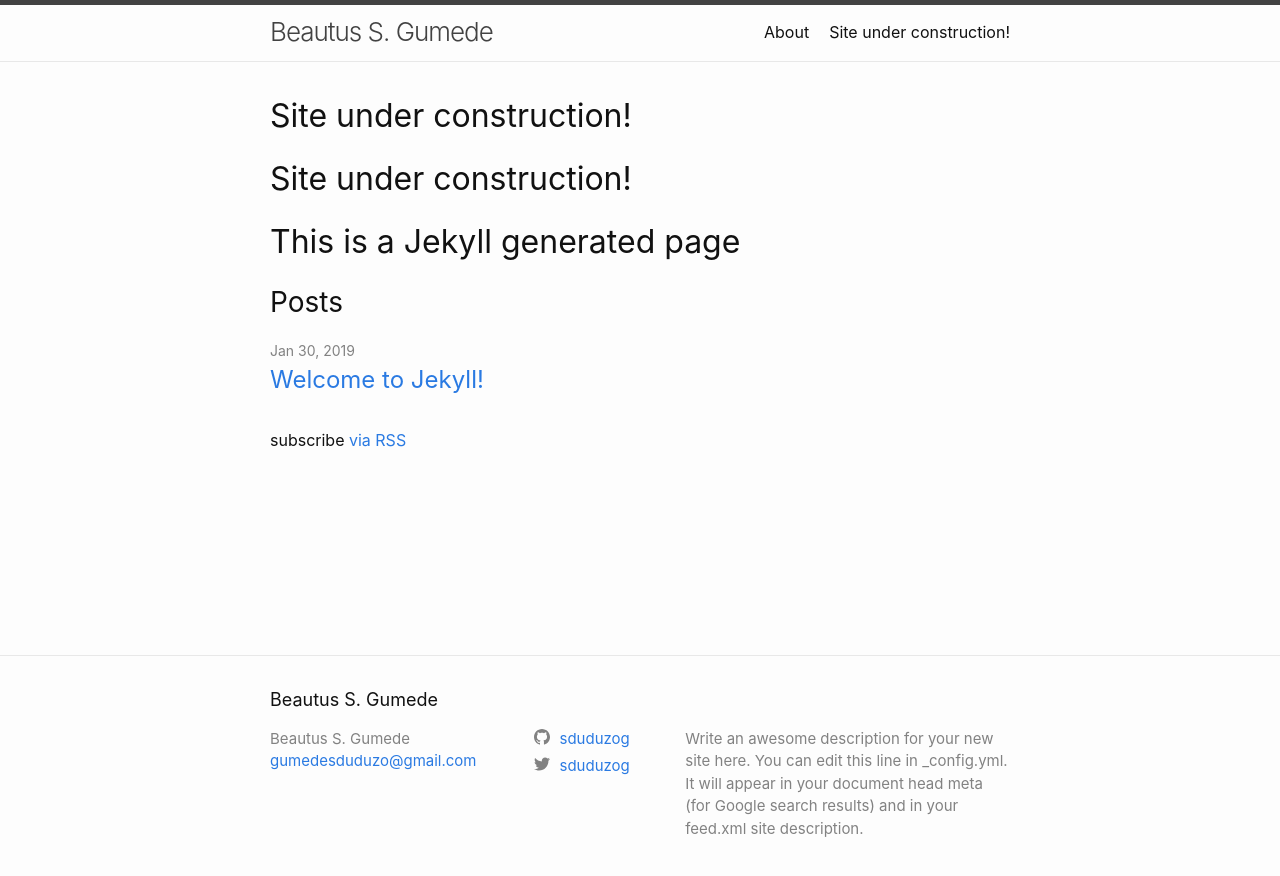
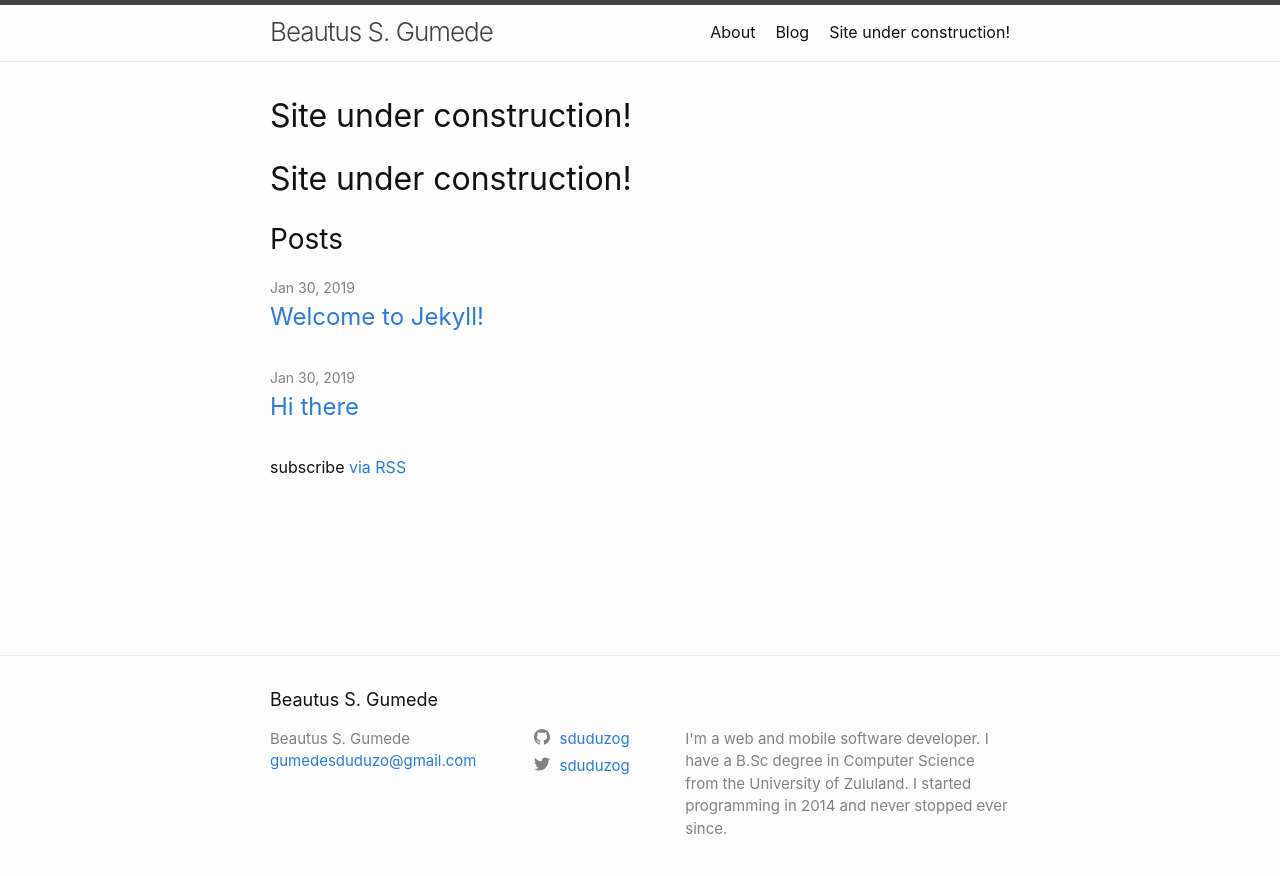
Before and after one commit to sduduzog/sduduzog.github.io, a Jekyll site: the page built from index.md, in a window 1280 px wide. Shown: the top 876 px of the page. Built offline with Jekyll 4.4.1, drawn with Linux system fonts in a browser that asks for light colours; our own code applies the rules of GitHub Pages for plain Markdown files.

Commit message:
some changes in config

```diff
--- a/_config.yml
+++ b/_config.yml
@@ -16,9 +16,8 @@
 title: Beautus S. Gumede
 email: gumedesduduzo@gmail.com
 description: >- # this means to ignore newlines until "baseurl:"
-  Write an awesome description for your new site here. You can edit this
-  line in _config.yml. It will appear in your document head meta (for
-  Google search results) and in your feed.xml site description.
+  I'm a web and mobile software developer. I have a B.Sc degree in Computer Science from
+  the University of Zululand. I started programming in 2014 and never stopped ever since.
 baseurl: '' # the subpath of your site, e.g. /blog
 url: '' # the base hostname & protocol for your site, e.g. http://example.com
 twitter_username: sduduzog
--- /dev/null
+++ b/_posts/2019-01-30-This-is-a-test.markdown
@@ -0,0 +1,4 @@
+---
+layout: post
+title: Hi there
+---
--- a/assets/main.scss
+++ b/assets/main.scss
@@ -2,4 +2,5 @@
 # Only the main Sass file needs front matter (the dashes are enough)
 ---
 
-@import "minima";
+@import 'minima';
+@import 'styles';
--- a/index.md
+++ b/index.md
@@ -6,5 +6,3 @@
 ---
 
 # Site under construction!
-
-# This is a Jekyll generated page
```
Also changed, not shown: _layouts/blog.html (added, +34 -0 lines), _sass/minima/_layout.scss (+8 -14 lines), blog.md (added, +5 -0 lines), _sass/styles.scss (added).
